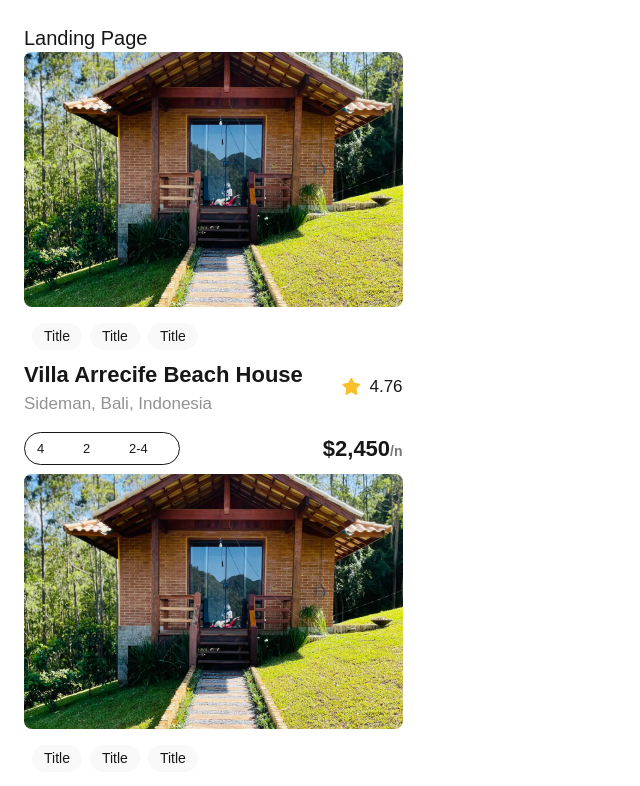
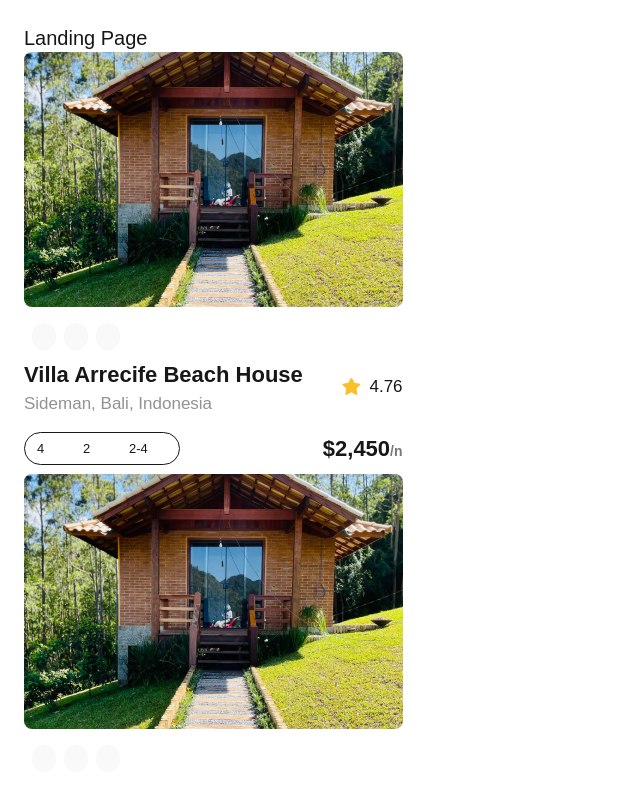
Before and after one commit to amosamue/alx-project-0x00-setup, a Next.js app in the folder alx-project-0x00/: page /landing in a window 1280 px wide. Shown: the top 786 px of the page, without its empty margins (0-640 px from the left). Built offline with nearby package versions, Linux system fonts and the light colour scheme.

Commit message:
feat: add PillProps interface and update Pill component for Task 5

```diff
--- a/alx-project-0x00/components/Pill.tsx
+++ b/alx-project-0x00/components/Pill.tsx
@@ -1,9 +1,10 @@
 import React from "react";
+import { PillProps } from "@/interfaces";
 
-const Pill: React.FC = () => {
+const Pill: React.FC<PillProps> = ({ title }) => {
   return (
     <div className="flex justify-center items-center bg-[#F9F9F9] px-3 w-auto h-[27px] rounded-full">
-      <p className="text-sm">Title</p>
+      <p className="text-sm">{title}</p>
     </div>
   );
 };
--- a/alx-project-0x00/interfaces/index.ts
+++ b/alx-project-0x00/interfaces/index.ts
@@ -0,0 +1,3 @@
+export interface PillProps {
+  title: string;
+}
```
